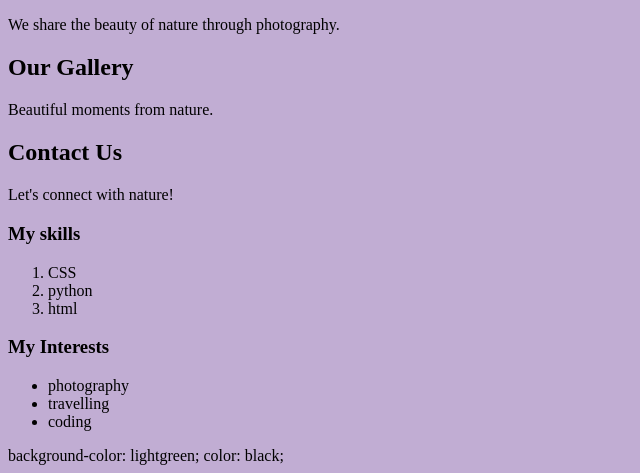
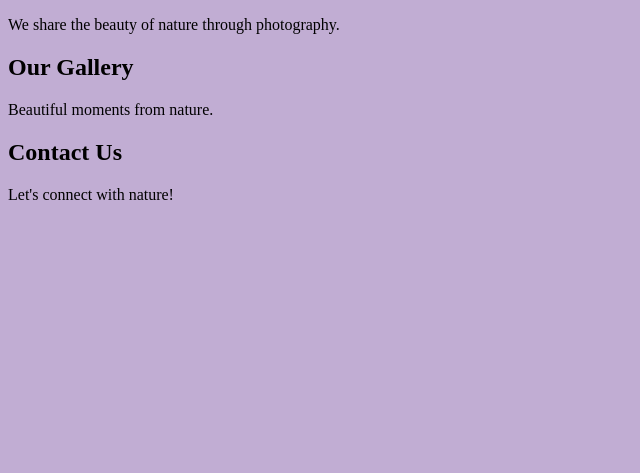
Before and after one commit to snehadevi1453-max/mywebs, a plain HTML site: page index.html in a window 1280 px wide. Shown: the part 461-934 px from the top of the page, without its empty margins (0-640 px from the left). After the commit the page ends 800 px from the top, so only its background shows below. Drawn offline with Linux system fonts and the light colour scheme.

Commit message:
Fix HTML structure and formatting

```diff
--- a/index.html
+++ b/index.html
@@ -38,22 +38,5 @@
         <p>Let's connect with nature!</p>
     </section>
 
-    <h3>My skills</h3>
-
-    <ol>
-        <li>CSS</li>
-        <li>python</li>
-        <li>html</li>
-    </ol>
-
-    <h3>My Interests </h3>
-    <ul>
-        <li>photography</li>
-        <li>travelling</li>
-        <li>coding</li>
-   </ul>
-
-   background-color: lightgreen;
-   color: black;
 </body>
 </html>
```
